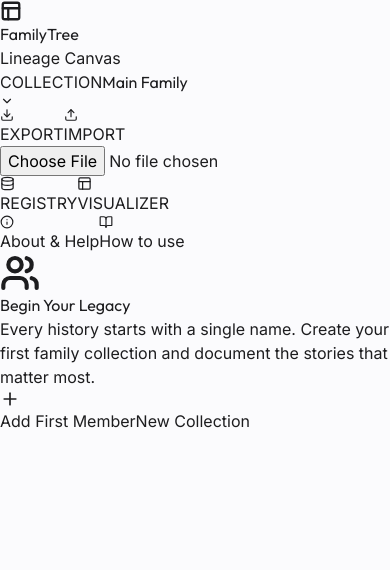
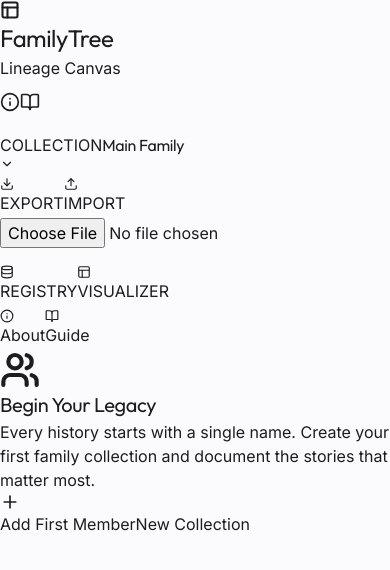
Before and after one commit to Maheshthakkarai/Family-Tree-App, a React (Vite) app: page / in a window 390 px wide. Shown: the top 570 px of the page. Built offline with nearby package versions, Linux system fonts and the light colour scheme.

Commit message:
Enhance mobile responsiveness and touch support across the app

```diff
--- a/src/App.tsx
+++ b/src/App.tsx
@@ -46,70 +46,89 @@ function App() {
   return (
     <div className="flex flex-col h-screen w-screen bg-[#FBFBFD] overflow-hidden">
       {/* Top Navigation Bar */}
-      <header className="h-[72px] bg-white/70 backdrop-blur-2xl border-b border-[#F5F5F7] flex items-center justify-between px-8 z-50 shrink-0">
-        <div className="flex items-center gap-8">
+      <header className="min-h-[72px] h-auto py-3 lg:py-0 bg-white/70 backdrop-blur-2xl border-b border-[#F5F5F7] flex flex-col lg:flex-row items-center justify-between px-4 lg:px-8 z-50 shrink-0 gap-4">
+        <div className="flex items-center justify-between w-full lg:w-auto gap-4">
           <div className="flex items-center gap-3">
-            <div className="w-10 h-10 bg-gradient-to-br from-[#007AFF] to-[#00C7FF] rounded-[10px] flex items-center justify-center text-white shadow-lg shadow-blue-500/20">
-              <Layout size={22} strokeWidth={2.5} />
+            <div className="w-9 h-9 lg:w-10 lg:h-10 bg-gradient-to-br from-[#007AFF] to-[#00C7FF] rounded-[10px] flex items-center justify-center text-white shadow-lg shadow-blue-500/20">
+              <Layout size={20} strokeWidth={2.5} />
             </div>
             <div>
-              <h1 className="text-xl font-bold tracking-tight text-[#1D1D1F] leading-none mb-0.5 font-display uppercase italic">
+              <h1 className="text-lg lg:text-xl font-bold tracking-tight text-[#1D1D1F] leading-none mb-0.5 font-display uppercase italic">
                 Family<span className="text-[#007AFF] font-black italic">Tree</span>
               </h1>
-              <p className="text-[9px] font-black text-[#86868B] uppercase tracking-[0.2em] leading-none">Lineage Canvas</p>
+              <p className="text-[8px] lg:text-[9px] font-black text-[#86868B] uppercase tracking-[0.2em] leading-none">Lineage Canvas</p>
             </div>
           </div>
 
-          <div className="h-8 w-[1px] bg-[#F5F5F7]" />
+          <div className="flex lg:hidden items-center gap-2">
+            <button
+              onClick={() => setIsHelpModalOpen(true)}
+              className="p-2 text-[#86868B]"
+            >
+              <Info size={20} />
+            </button>
+            <button
+              onClick={() => setIsUserManualOpen(true)}
+              className="p-2 text-[#007AFF]"
+            >
+              <BookOpen size={20} />
+            </button>
+          </div>
+        </div>
 
+        <div className="flex flex-wrap items-center justify-center gap-3 w-full lg:w-auto pb-1 lg:pb-0">
+          <div className="flex items-center gap-2">
             <FamilySelector />
-
-          <div className="h-8 w-[1px] bg-[#F5F5F7]" />
-
             <ExportImport />
           </div>
+
+          <div className="hidden lg:block h-8 w-[1px] bg-[#F5F5F7]" />
 
           <div className="bg-[#F5F5F7]/80 p-1 rounded-[14px] flex gap-1 border border-white/50">
             <button
               onClick={() => setView('registry')}
-            className={`flex items-center gap-2 px-6 py-2 rounded-[11px] font-bold text-[12px] transition-all duration-300 ${view === 'registry'
-              ? 'bg-white text-[#0071E3] shadow-[0_4px_12px_rgba(0,0,0,0.05)] translate-y-[-1px]'
+              className={`flex items-center gap-2 px-4 lg:px-6 py-2 rounded-[11px] font-bold text-[11px] lg:text-[12px] transition-all duration-300 ${view === 'registry'
+                ? 'bg-white text-[#0071E3] shadow-[0_4px_12px_rgba(0,0,0,0.05)]'
                 : 'text-[#86868B] hover:text-[#1D1D1F]'
                 }`}
             >
-            <Database size={15} /> REGISTRY
+              <Database size={14} /> REGISTRY
             </button>
             <button
               onClick={() => setView('dashboard')}
-            className={`flex items-center gap-2 px-6 py-2 rounded-[11px] font-bold text-[12px] transition-all duration-300 ${view === 'dashboard'
-              ? 'bg-white text-[#0071E3] shadow-[0_4px_12px_rgba(0,0,0,0.05)] translate-y-[-1px]'
+              className={`flex items-center gap-2 px-4 lg:px-6 py-2 rounded-[11px] font-bold text-[11px] lg:text-[12px] transition-all duration-300 ${view === 'dashboard'
+                ? 'bg-white text-[#0071E3] shadow-[0_4px_12px_rgba(0,0,0,0.05)]'
                 : 'text-[#86868B] hover:text-[#1D1D1F]'
                 }`}
             >
-            <Layout size={15} /> VISUALIZER
+              <Layout size={14} /> VISUALIZER
             </button>
           </div>
 
+          <div className="hidden lg:flex items-center gap-2">
             <button
               onClick={() => setIsHelpModalOpen(true)}
-          className="flex items-center gap-2 px-4 py-2 bg-white border border-[#F5F5F7] rounded-xl text-[10px] font-black text-[#86868B] hover:text-[#007AFF] hover:border-[#007AFF]/30 transition-all shadow-sm active:scale-95 uppercase tracking-widest"
+              className="flex items-center gap-2 px-3 py-2 bg-white border border-[#F5F5F7] rounded-xl text-[10px] font-black text-[#86868B] hover:text-[#007AFF] transition-all"
             >
               <Info size={14} />
-          <span>About & Help</span>
+              <span>About</span>
             </button>
 
             <button
               onClick={() => setIsUserManualOpen(true)}
-          className="flex items-center gap-2 px-4 py-2 bg-white border border-[#F5F5F7] rounded-xl text-[10px] font-black text-[#007AFF] hover:bg-blue-50/50 transition-all shadow-sm active:scale-95 uppercase tracking-widest"
+              className="flex items-center gap-2 px-3 py-2 bg-white border border-[#F5F5F7] rounded-xl text-[10px] font-black text-[#007AFF] hover:bg-blue-50/50 transition-all"
             >
               <BookOpen size={14} />
-          <span>How to use</span>
+              <span>Guide</span>
             </button>
+          </div>
+        </div>
       </header>
 
       {/* Dynamic Main View */}
-      <main className="flex-1 relative overflow-y-auto">
+      <main className="flex-1 relative overflow-hidden">
         {view === 'registry' ? (
+          <div className="h-full overflow-y-auto">
             <RegistryView
               onEdit={handleEdit}
               onCreateFamily={startNewFamilyFlow}
@@ -118,6 +137,7 @@ function App() {
                 setIsAddModalOpen(true);
               }}
             />
+          </div>
         ) : (
           <div className="w-full h-full animate-in fade-in zoom-in-95 duration-500">
             <FamilyCanvas
--- a/src/components/AddPersonModal.tsx
+++ b/src/components/AddPersonModal.tsx
@@ -145,20 +145,20 @@ const AddPersonModal = ({ isOpen, onClose, editModeId }: AddPersonModalProps) =>
     ];
 
     return (
-        <div className="fixed inset-0 z-50 flex items-center justify-end">
-            <div className="absolute inset-0 bg-black/20 backdrop-blur-sm" onClick={onClose} />
+        <div className="fixed inset-0 z-50 flex items-center justify-center lg:justify-end">
+            <div className="absolute inset-0 bg-[#1D1D1F]/40 backdrop-blur-sm lg:backdrop-blur-none" onClick={onClose} />
 
-            <div className="relative w-full max-w-md h-full bg-white shadow-2xl p-8 flex flex-col animate-in slide-in-from-right duration-300">
-                <div className="flex items-center justify-between mb-8">
+            <div className="relative w-full lg:max-w-md h-full bg-white shadow-2xl p-6 lg:p-8 flex flex-col animate-in slide-in-from-right duration-300">
+                <div className="flex items-center justify-between mb-6 lg:mb-8 shrink-0">
                     <div className="flex items-center gap-3">
-                        <div className="w-10 h-10 bg-[#0071E3] rounded-xl flex items-center justify-center text-white">
+                        <div className="w-10 h-10 bg-[#0071E3] rounded-xl flex items-center justify-center text-white shrink-0 shadow-lg shadow-blue-500/20">
                             <UserPlus size={22} />
                         </div>
-                        <h2 className="text-2xl font-bold text-[#1D1D1F]">
+                        <h2 className="text-xl lg:text-2xl font-bold text-[#1D1D1F] truncate font-display italic">
                             {editModeId ? 'Edit Profile' : 'Add Person'}
                         </h2>
                     </div>
-                    <button onClick={onClose} className="p-2 hover:bg-gray-100 rounded-full transition-colors">
+                    <button onClick={onClose} className="p-2 hover:bg-gray-100 rounded-full transition-colors shrink-0">
                         <X size={20} className="text-gray-500" />
                     </button>
                 </div>
--- a/src/components/PersonDetailSidebar.tsx
+++ b/src/components/PersonDetailSidebar.tsx
@@ -24,14 +24,11 @@ const PersonDetailSidebar = ({ personId, onClose, onEdit }: PersonDetailSidebarP
     };
 
     return (
-        <div className="fixed inset-0 z-50 flex items-center justify-end pointer-events-none">
-            <div
-                className="absolute inset-0 bg-black/5 backdrop-blur-[2px] pointer-events-auto"
-                onClick={onClose}
-            />
+        <div className="fixed inset-0 z-50 flex items-center justify-center lg:justify-end">
+            <div className="absolute inset-0 bg-[#1D1D1F]/40 backdrop-blur-sm lg:backdrop-blur-none" onClick={onClose} />
 
-            <div className="relative w-full max-w-sm h-full bg-white/95 backdrop-blur-2xl shadow-2xl p-8 flex flex-col pointer-events-auto animate-in slide-in-from-right duration-500 ease-out border-l border-white/20">
-                <div className="flex justify-between items-center mb-6">
+            <div className="relative w-full lg:max-w-md h-full bg-white shadow-2xl p-6 lg:p-8 flex flex-col animate-in slide-in-from-right duration-300">
+                <div className="flex items-center justify-between mb-8 shrink-0">
                     <button
                         onClick={() => onEdit(person.id)}
                         className="flex items-center gap-2 text-[#0071E3] font-semibold hover:bg-[#0071E3]/5 px-3 py-1.5 rounded-lg transition-colors"
--- a/src/index.css
+++ b/src/index.css
@@ -112,3 +112,30 @@ body {
 .animate-premium {
   animation: fadeInScale 0.5s cubic-bezier(0.16, 1, 0.3, 1);
 }
+
+@media (max-width: 768px) {
+  .font-display {
+    letter-spacing: -0.02em;
+  }
+
+  h1 {
+    font-size: 1.5rem;
+  }
+
+  h2 {
+    font-size: 1.25rem;
+  }
+
+  /* Make touch targets larger on mobile */
+  button,
+  input,
+  select,
+  textarea {
+    min-height: 44px;
+  }
+}
+
+/* Ensure React Flow canvas is touch-friendly */
+.react-flow__pane {
+  touch-action: none;
+}
```
Also changed, not shown: src/components/RegistryView.tsx (+9 -9 lines). Lines whose indentation alone changed are shown as unchanged.
